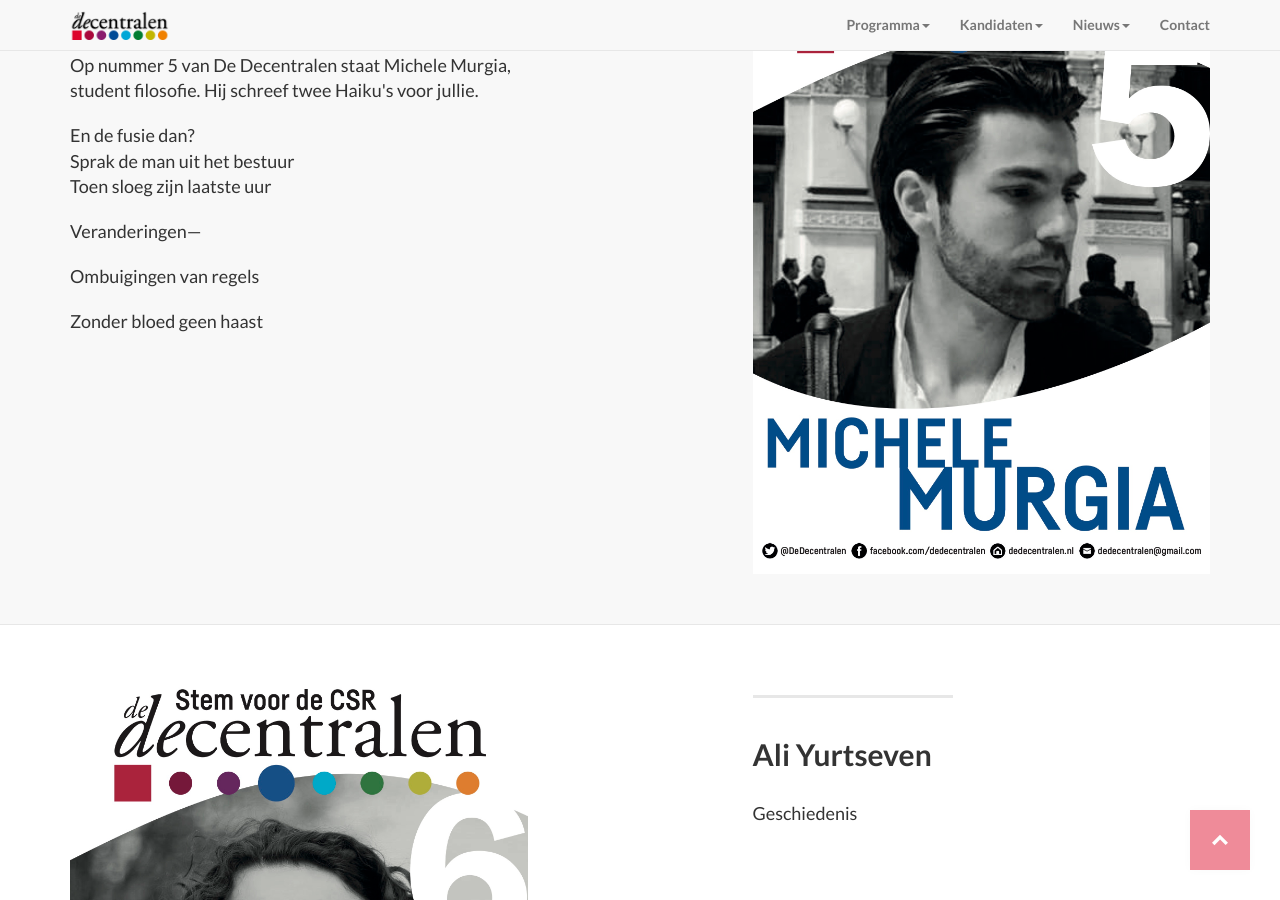
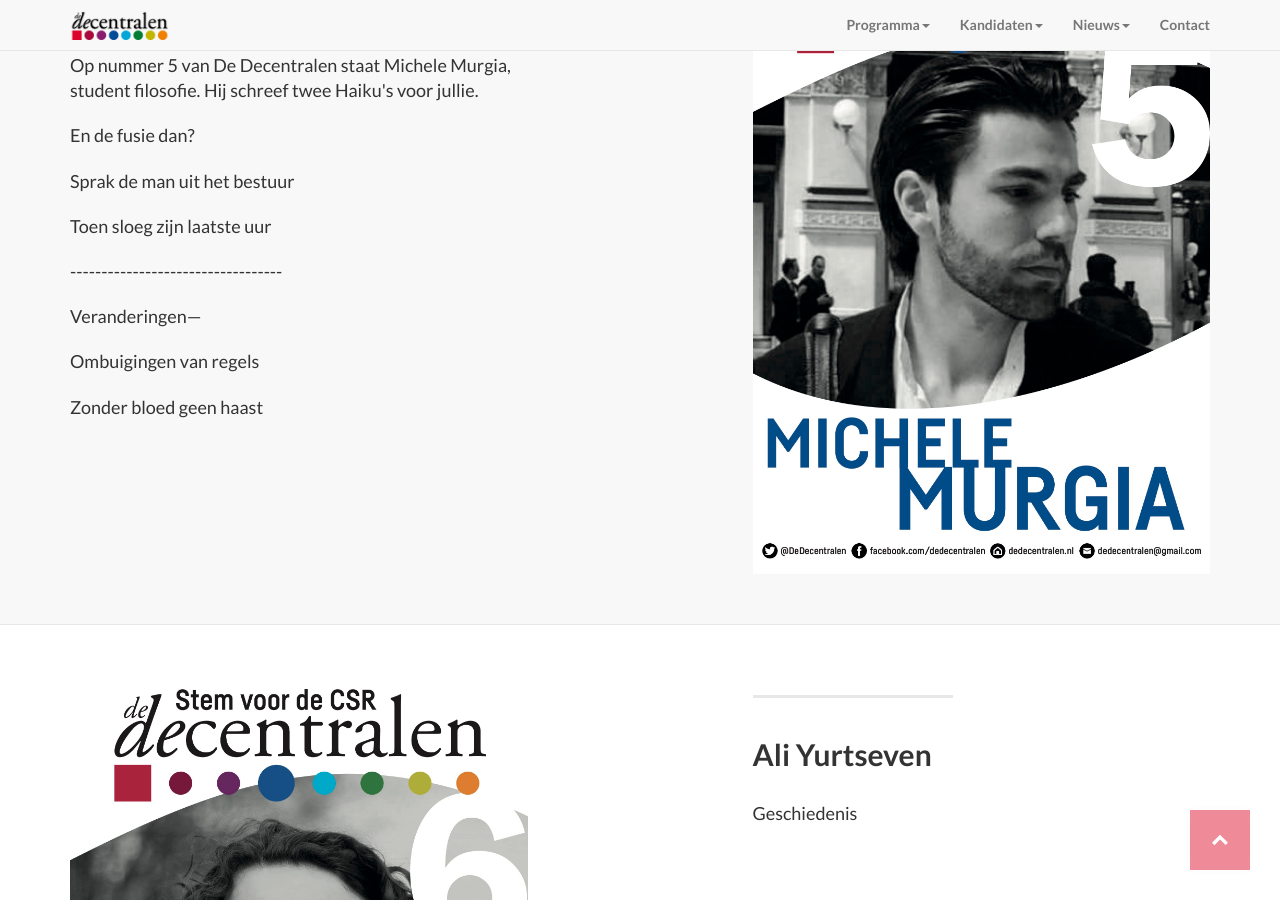
Before and after one commit to DeDecentralen/DeDecentralen.github.io, a Jekyll site: the page built from kandidaten.md, in a window 1280 px wide and 900 px high, scrolled down 3911 px. Built offline with Jekyll 4.4.1, drawn with Linux system fonts in a browser that asks for light colours.

Commit message:
Update kandidaten.html

```diff
--- a/_layouts/kandidaten.html
+++ b/_layouts/kandidaten.html
@@ -93,10 +93,10 @@
         <div class="clearfix"></div>
         <h2 class="section-heading">Michele Murgia</h2>
         <p class="lead">Op nummer 5 van De Decentralen staat Michele Murgia, student filosofie. Hij schreef twee Haiku's voor jullie.</p>
-        <p class="lead">En de fusie dan?
-        <br class="lead">Sprak de man uit het bestuur
-        <br class="lead">Toen sloeg zijn laatste uur</p>
-        <p class="lead"></p>
+        <p class="lead">En de fusie dan?</p>
+        <p class="lead">Sprak de man uit het bestuur</p>
+        <p class="lead">Toen sloeg zijn laatste uur</p>
+        <p class="lead">----------------------------------</p>
         <p class="lead">Veranderingen—</p>
         <p class="lead">Ombuigingen van regels</p>
         <p class="lead">Zonder bloed geen haast</p>
```
